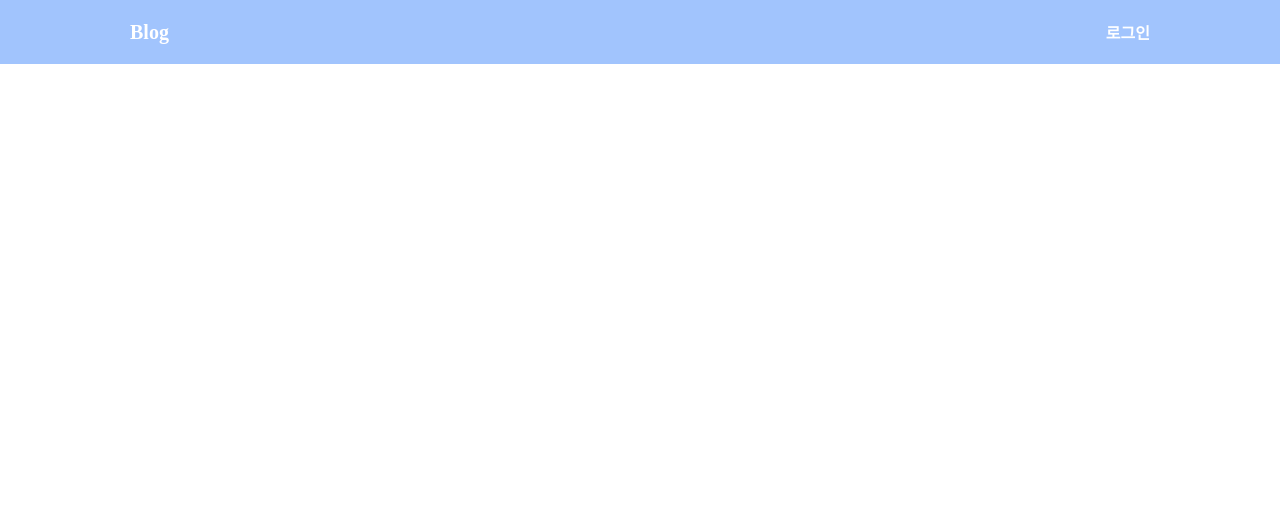
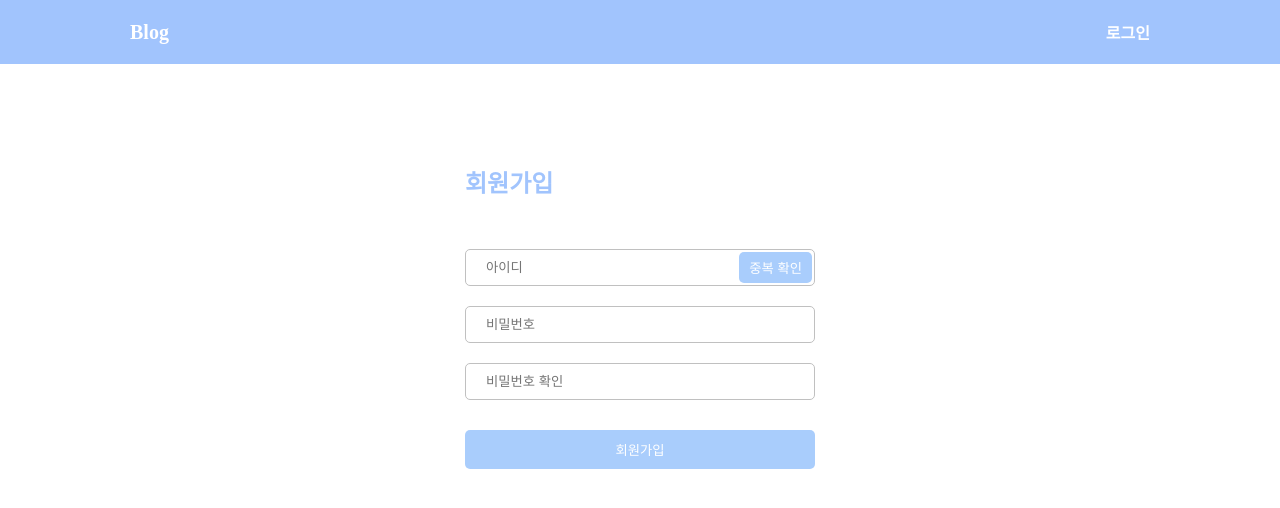
Before and after one commit to yepark98/blog, a React (Create React App) app: page /signup in a window 1280 px wide. Before the commit this address had no page. Shown: the top 508 px of the page. Built offline with nearby package versions, Linux system fonts and the light colour scheme.

Commit message:
로그인, 회원가입 화면 구현

```diff
--- a/src/App.js
+++ b/src/App.js
@@ -4,6 +4,7 @@ import { BrowserRouter, Routes, Route } from "react-router-dom";
 import HeaderArea from "./components/HeaderArea";
 import MainPage from "./components/MainPage";
 import LoginPage from "./components/login/LoginPage";
+import SignupPage from "./components/signup/SignupPage";
 
 function App() {
   return (
@@ -12,6 +13,7 @@ function App() {
       <Routes>
         <Route path="/" element={<MainPage />} />
         <Route path="login" element={<LoginPage />} />
+        <Route path="signup" element={<SignupPage />} />
       </Routes>
     </BrowserRouter>
   );
--- a/src/components/HeaderArea.jsx
+++ b/src/components/HeaderArea.jsx
@@ -1,8 +1,10 @@
-import React from "react";
+import React, { useState } from "react";
 import { Link } from "react-router-dom";
 import styled from "styled-components";
 
 const HeaderArea = () => {
+  const [login, setLogin] = useState(false);
+
   return (
     <Header>
       <Inner>
@@ -10,7 +12,11 @@ const HeaderArea = () => {
           <Link to={"/"}>Blog</Link>
         </Title>
         <LoginTitle>
-          <Link to={"login"}>로그인</Link>
+          {login ? (
+            <Link to={"/"}>로그아웃</Link>
+          ) : (
+            <Link to={"login"}>로그인</Link>
+          )}
         </LoginTitle>
       </Inner>
     </Header>
@@ -29,8 +35,8 @@ const Inner = styled.div`
   align-items: center;
   justify-content: space-between;
   margin: 0 auto;
-  padding: 20px 0;
-  width: 1020px;
+  padding: 20px;
+  max-width: 1020px;
   height: 24px;
   list-style: none;
 `;
--- a/src/components/login/LoginPage.jsx
+++ b/src/components/login/LoginPage.jsx
@@ -1,10 +1,45 @@
-import React from "react";
+import React, { useState } from "react";
+import styles from "./LoginPage.module.css";
+import { Link } from "react-router-dom";
 
 const LoginPage = () => {
+  const [id, setId] = useState("");
+  const [password, setPassword] = useState("");
+
+  const handleSubmit = (e) => {
+    e.preventDefault();
+  };
+
   return (
-    <div>
-      <h1>LoginPage</h1>
-    </div>
+    <section className={styles.container}>
+      <h2 className={styles.title}>로그인</h2>
+      <form onSubmit={handleSubmit} className={styles.login}>
+        <input
+          type="text"
+          placeholder="아이디"
+          className={styles.Input}
+          required
+          value={id}
+          onChange={(e) => setId(e.target.value)}
+        />
+        <input
+          type="password"
+          placeholder="비밀번호"
+          className={styles.Input}
+          required
+          value={password}
+          onChange={(e) => setPassword(e.target.value)}
+        />
+        <button type="submit" className={styles.button}>
+          로그인
+        </button>
+      </form>
+      <div className={styles.signup}>
+        <Link to="/signup" className={styles.signupLink}>
+          회원가입
+        </Link>
+      </div>
+    </section>
   );
 };
 
--- /dev/null
+++ b/src/components/login/LoginPage.module.css
@@ -0,0 +1,64 @@
+.container {
+  max-width: 350px;
+  margin: 0 auto;
+}
+
+.title {
+  margin: 100px 0 50px;
+  color: #a1c4fd;
+}
+
+.Input {
+  width: 100%;
+  margin-bottom: 20px;
+  padding: 10px 20px;
+  box-sizing: border-box;
+  border: 1px solid #c0c0c0;
+  border-radius: 5px;
+  outline: none;
+}
+
+.input:last-child {
+  margin-top: 20px;
+}
+
+.button {
+  width: 100%;
+  margin-top: 10px;
+  padding: 10px 20px;
+  border: none;
+  border-radius: 5px;
+  color: #ffffff;
+  background-color: #a9cdfc;
+  cursor: pointer;
+}
+
+.signup {
+  display: flex;
+  justify-content: flex-end;
+}
+
+.signupLink {
+  margin-top: 10px;
+  font-size: 12px;
+  text-decoration: none;
+  color: #8f8d8d;
+}
+
+.divider {
+  display: flex;
+  margin: 15px auto;
+  max-width: 380px;
+  align-items: center;
+  font-size: 12px;
+  color: #c0c0c0;
+}
+
+.divider::before,
+.divider::after {
+  content: "";
+  margin: 0 15px;
+  height: 0.5px;
+  flex-grow: 1;
+  background-color: #c0c0c0;
+}
--- /dev/null
+++ b/src/components/signup/SignupPage.jsx
@@ -0,0 +1,56 @@
+import React, { useState } from "react";
+import styles from "./SignupPage.module.css";
+
+const SignupPage = () => {
+  const [id, setId] = useState("");
+  const [password, setPassword] = useState("");
+  const [confirmPassword, setConfirmPassword] = useState("");
+
+  const handleSubmit = (e) => {
+    e.preventDefault();
+  };
+
+  const handleClick = () => {};
+
+  return (
+    <section className={styles.container}>
+      <h2 className={styles.title}>회원가입</h2>
+      <form onSubmit={handleSubmit} className={styles.signup}>
+        <div className={styles.idSection}>
+          <input
+            type="text"
+            placeholder="아이디"
+            className={styles.idInput}
+            required
+            value={id}
+            onChange={(e) => setId(e.target.value)}
+          />
+          <button className={styles.idButton} onClick={handleClick}>
+            중복 확인
+          </button>
+        </div>
+        <input
+          type="password"
+          placeholder="비밀번호"
+          className={styles.pwInput}
+          required
+          value={password}
+          onChange={(e) => setPassword(e.target.value)}
+        />
+        <input
+          type="password"
+          placeholder="비밀번호 확인"
+          className={styles.pwInput}
+          required
+          value={confirmPassword}
+          onChange={(e) => setConfirmPassword(e.target.value)}
+        />
+        <button type="submit" className={styles.button}>
+          회원가입
+        </button>
+      </form>
+    </section>
+  );
+};
+
+export default SignupPage;
--- /dev/null
+++ b/src/components/signup/SignupPage.module.css
@@ -0,0 +1,55 @@
+.container {
+  max-width: 350px;
+  margin: 0 auto;
+}
+
+.title {
+  margin: 100px 0 50px;
+  color: #a1c4fd;
+}
+
+.idSection {
+  position: relative;
+}
+
+.idInput {
+  padding: 10px 100px 10px 20px;
+}
+
+.idInput,
+.pwInput {
+  width: 100%;
+  box-sizing: border-box;
+  border: 1px solid #c0c0c0;
+  border-radius: 5px;
+  outline: none;
+}
+
+.idButton {
+  position: absolute;
+  padding: 0 10px;
+  top: 3px;
+  right: 3px;
+  bottom: 3px;
+  border: 0;
+  border-radius: 5px;
+  cursor: pointer;
+  color: #ffffff;
+  background-color: #a9cdfc;
+}
+
+.pwInput {
+  padding: 10px 20px;
+  margin-top: 20px;
+}
+
+.button {
+  width: 100%;
+  margin-top: 30px;
+  padding: 10px 20px;
+  border: none;
+  border-radius: 5px;
+  color: #ffffff;
+  background-color: #a9cdfc;
+  cursor: pointer;
+}
```
